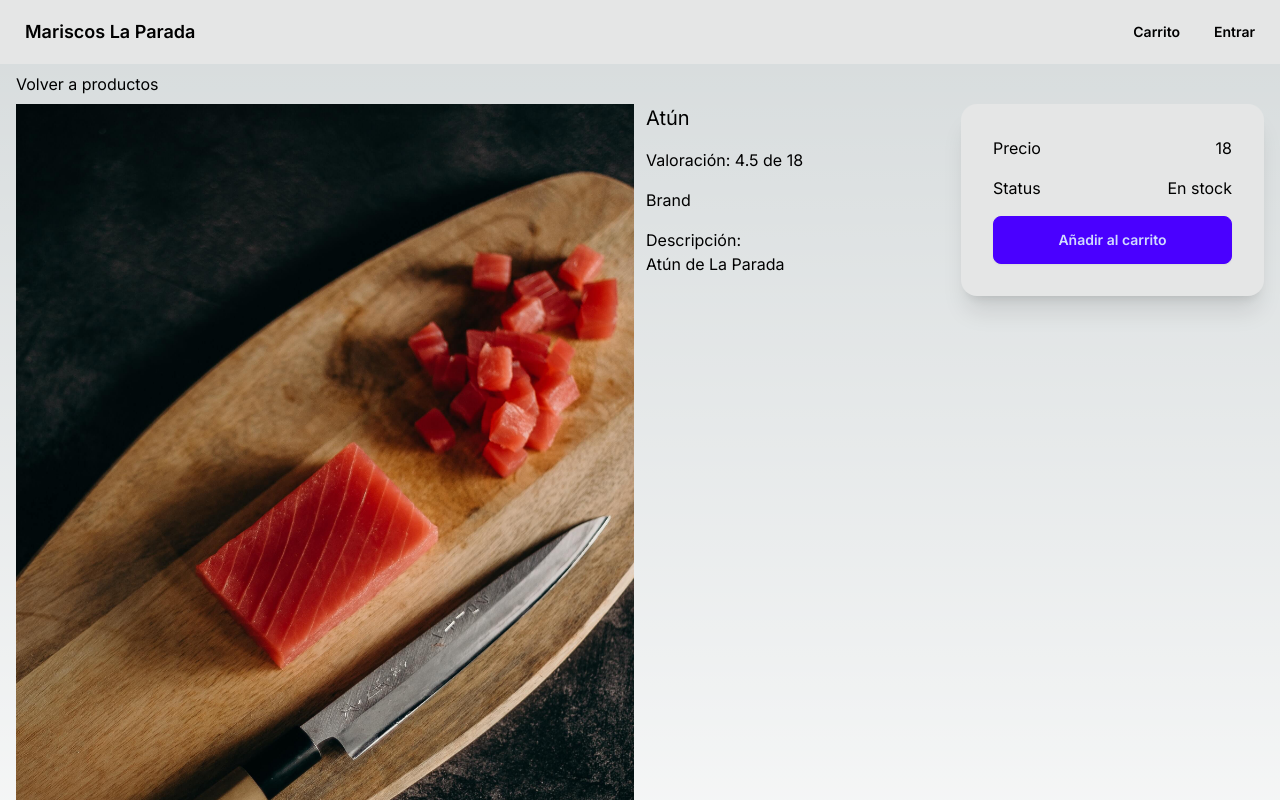
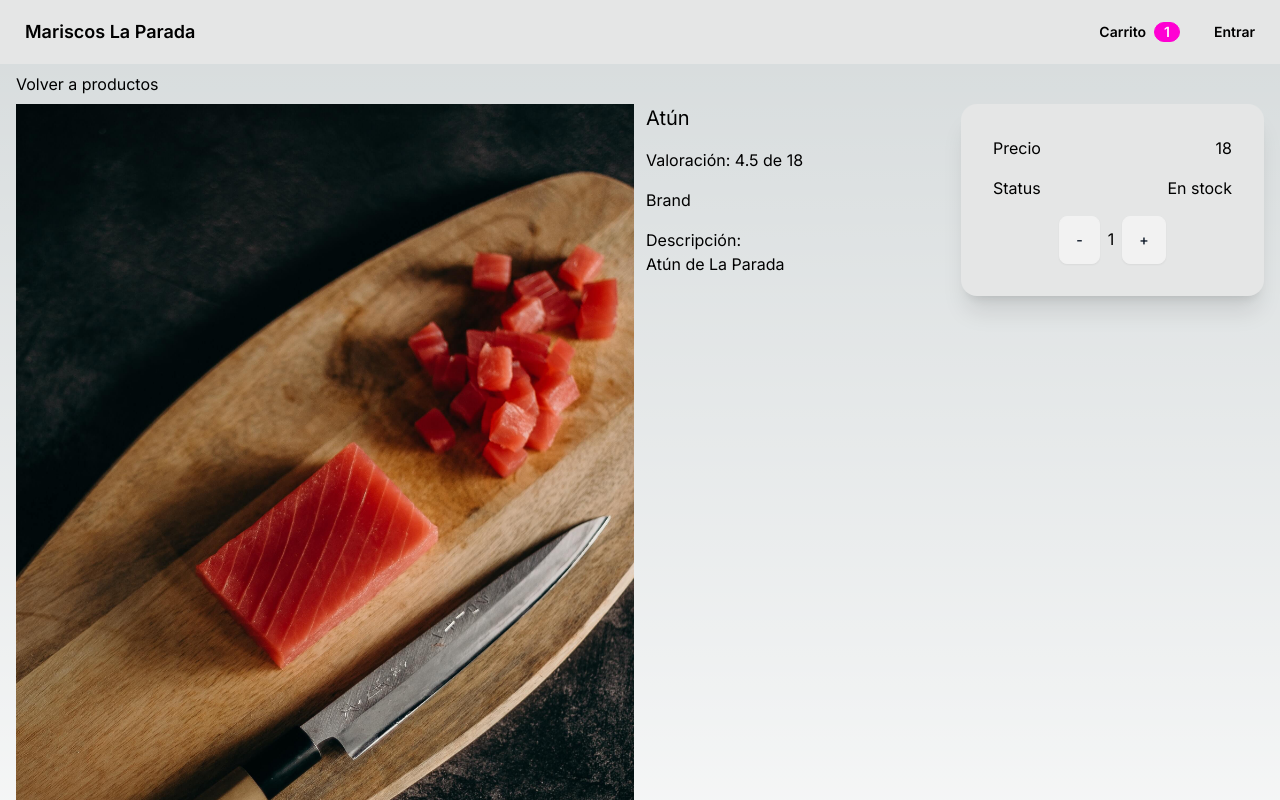
Before and after one commit to prgbono/next-laparada-ecommerce, a Next.js app: page /product/atun in a window 1280 px wide. Both pictures are taken after a click on the button "Añadir al carrito". Shown: the top 800 px of the page. Built offline with nearby package versions, Linux system fonts and the light colour scheme.

Commit message:
addToCart component

```diff
--- a/app/(front)/product/[slug]/page.tsx
+++ b/app/(front)/product/[slug]/page.tsx
@@ -1,3 +1,4 @@
+import AddToCart from '@/components/products/AddToCart'
 import data from '@/lib/data'
 import Image from 'next/image'
 import Link from 'next/link'
@@ -53,11 +54,13 @@ export default function ProductDetails({
                   {product.countInStock > 0 ? 'En stock' : 'No disponible'}
                 </div>
               </div>
-              <div className="card-actions justify-center">
-                <button className="btn btn-primary w-full" type="button">
-                  Añadir al carrito
-                </button>
-              </div>
+              {product.countInStock !== 0 && (
+                <div className="card-actions justify-center">
+                  <AddToCart
+                    item={{ ...product, qty: 0, color: '', size: '' }}
+                  />
+                </div>
+              )}
             </div>
           </div>
         </div>
--- /dev/null
+++ b/components/products/AddToCart.tsx
@@ -0,0 +1,42 @@
+'use client'
+import { useState, useEffect } from 'react'
+import useCartService from '@/lib/hooks/useCartStore'
+import { OrderItem } from '@/lib/models/OrderModel'
+import { useRouter } from 'next/navigation'
+
+const AddToCart = ({ item }: { item: OrderItem }) => {
+  const router = useRouter()
+  const { items, increase } = useCartService()
+  const [existItem, setExistItem] = useState<OrderItem | undefined>()
+
+  useEffect(() => {
+    setExistItem(items.find((x) => x.slug === item.slug))
+  }, [item, items])
+
+  const AddToCartHandler = () => {
+    increase(item)
+  }
+
+  // return <div>AddToCart</div>
+  return existItem ? (
+    <div>
+      <button className="btn" type="button">
+        -
+      </button>
+      <span className="px-2">{existItem.qty}</span>
+      <button className="btn" type="button" onClick={() => increase(existItem)}>
+        +
+      </button>
+    </div>
+  ) : (
+    <button
+      onClick={AddToCartHandler}
+      className="btn btn-primary w-full"
+      type="button"
+    >
+      Añadir al carrito
+    </button>
+  )
+}
+
+export default AddToCart
```
